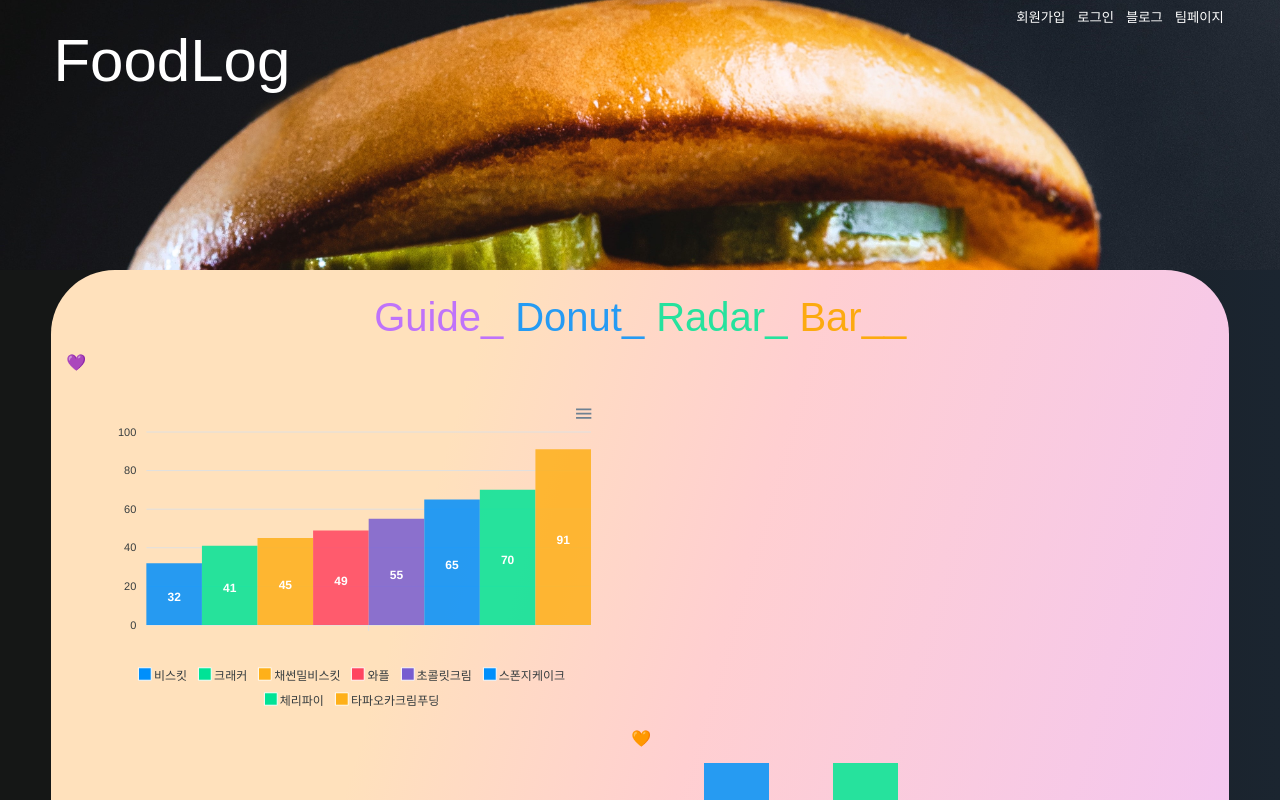
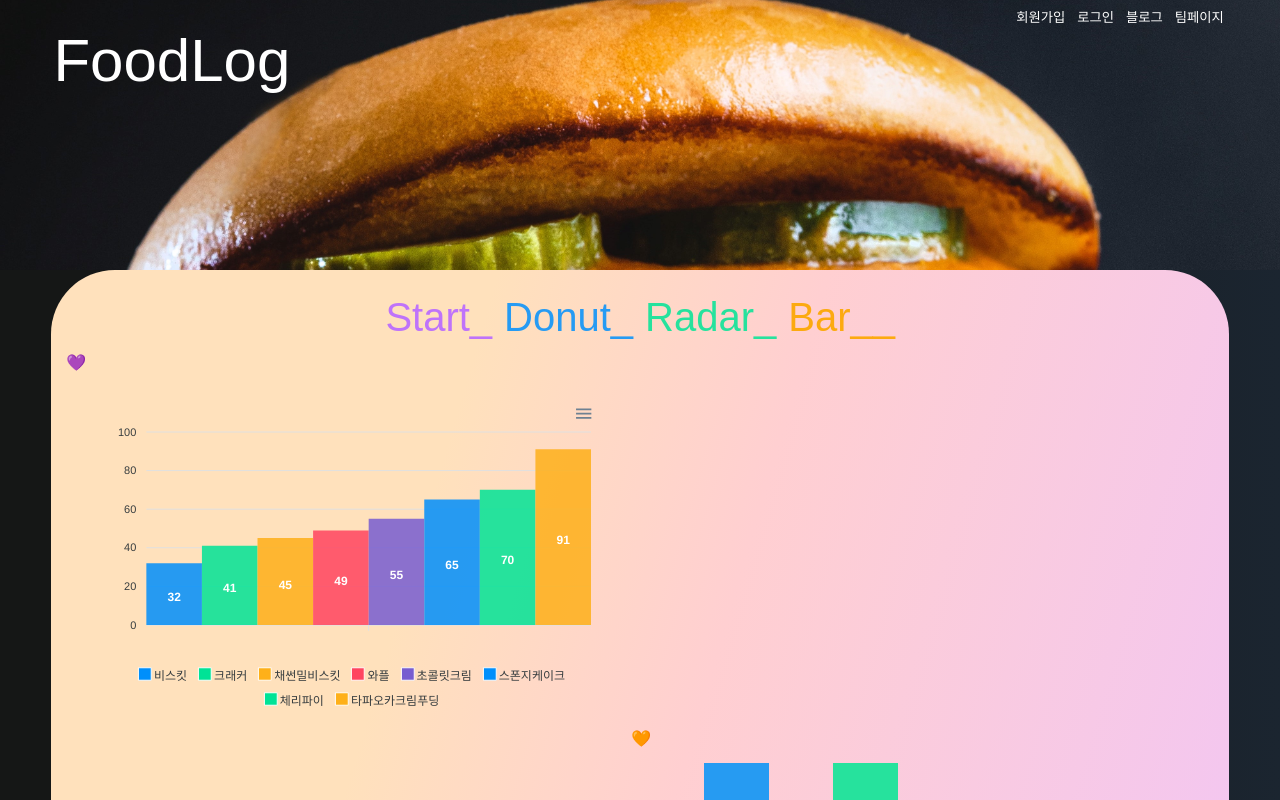
Before and after one commit to jjs0211/EliceWebProject2, a React (Create React App) app in the folder front/: page /graph in a window 1280 px wide. Shown: the top 800 px of the page. Built offline with nearby package versions, Linux system fonts and the light colour scheme; no server answers.

Commit message:
[DOCS] renaming

```diff
--- a/front/src/components/graph/MainNav/MainNav2.jsx
+++ b/front/src/components/graph/MainNav/MainNav2.jsx
@@ -60,7 +60,7 @@ const MainNav2 = () => {
     <div className='MainNav' >
       <div className='MainNavButton'>
         <div className='MainNavGlass1'>
-          <Guide title="Guide_" onChangeMode={() => {
+          <Guide title="Start_" onChangeMode={() => {
             setMode((mode) => 'GUIDE');
           }}></Guide>
           <Donut title="Donut_" onChangeMode={() => {
```
